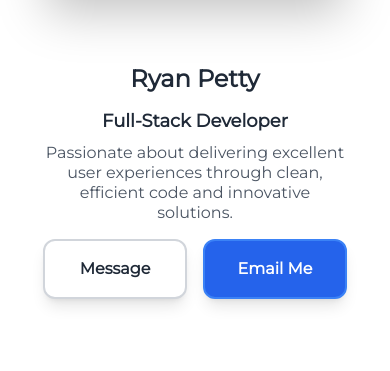
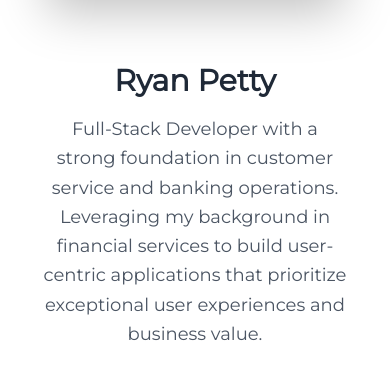
Before and after one commit to Ryebread5555/Portfolio, a React (Vite) app: page / in a window 390 px wide. Shown: the part 672-1043 px from the top of the page. Built offline with nearby package versions, Linux system fonts and the light colour scheme.

Commit message:
Updated About page to enhance animation transitions and improve layout. Updated text content for clarity and responsiveness, ensuring better user experience across devices.

```diff
--- a/src/pages/About.jsx
+++ b/src/pages/About.jsx
@@ -44,22 +44,18 @@ const About = () => {
 
         {/* PROFILE IMAGE - left side on desktop, top on mobile */}
         <motion.div
-          initial="hidden"
-          whileInView="visible"
+          initial={{ opacity: 0, y: 30 }}
+          whileInView={{ opacity: 1, y: 0 }}
           viewport={{ once: true, amount: 0.5 }}
-          transition={{ duration: 0.6, delay: 0.2 }}
-          variants={{
-            hidden: { opacity: 0, x: -50, scale: 0.9 },
-            visible: { opacity: 1, x: 0, scale: 1 },
-          }}
+          transition={{ duration: 0.8, ease: "easeOut" }}
           className="flex justify-center lg:justify-start flex-shrink-0 order-1 lg:order-1 lg:w-auto lg:flex-shrink-0"
           style={{
             flexShrink: 0,
             order: 1,
             display: 'flex',
             justifyContent: isDesktop ? 'flex-start' : 'center',
-            marginTop: isDesktop ? '0' : '15px', // Reduced from 20px to 15px
-            marginBottom: isDesktop ? '0' : '20px', // Reduced from 30px to 20px
+            marginTop: isDesktop ? '0' : '15px',
+            marginBottom: isDesktop ? '0' : '20px',
             transition: 'all 0.3s ease-in-out'
           }}
         >
@@ -80,24 +76,10 @@ const About = () => {
 
         {/* TEXT CONTENT - right side on desktop, bottom on mobile */}
         <motion.div
-           initial="hidden"
-           whileInView="visible"
-           viewport={{ once: true, amount: 0.3 }}
-           transition={{ duration: 2.2, ease: [0.22, 1, 0.36, 1], delay: 0.1 }}
-           variants={{
-             hidden: {
-               opacity: 0,
-               x: 150,
-               scale: 0.98,
-               rotateY: 8,
-             },
-             visible: {
-               opacity: 1,
-               x: 0,
-               scale: 1,
-               rotateY: 0,
-             },
-           }}
+          initial={{ opacity: 0, y: 30 }}
+          whileInView={{ opacity: 1, y: 0 }}
+          viewport={{ once: true, amount: 0.5 }}
+          transition={{ duration: 0.8, ease: "easeOut" }}
           className="flex-1 order-2 lg:order-2 lg:flex-1 lg:flex-grow w-full lg:w-auto"
           style={{
             flex: '0 0 auto',
@@ -109,11 +91,11 @@ const About = () => {
             transition: 'all 0.3s ease-in-out',
             width: 'fit-content',
             height: 'fit-content',
-            marginTop: isDesktop ? '0' : '5px' // Reduced from 10px to 5px
+            marginTop: isDesktop ? '0' : '5px'
           }}
         >
           {/* Text Box Container */}
-           <motion.div
+          <div
             className={`rounded-2xl p-4 sm:p-6 lg:p-8 mx-auto lg:mx-0 transition-colors duration-300`}
             style={{
               width: isDesktop ? 'auto' : '100%',
@@ -124,93 +106,46 @@ const About = () => {
               justifyContent: 'center',
               alignItems: 'center'
             }}
-             initial={{ opacity: 0, y: 15 }}
-             whileInView={{ opacity: 1, y: 0 }}
-             viewport={{ once: true }}
-             transition={{ duration: 1.2, ease: [0.22, 1, 0.36, 1], delay: 0.8 }}
           >
-                         <motion.h1
-               className="text-2xl sm:text-3xl md:text-4xl lg:text-5xl font-bold mb-3 sm:mb-4 text-center lg:text-center transition-colors duration-300"
-               initial={{ opacity: 0, y: 20 }}
-               whileInView={{ opacity: 1, y: 0 }}
-               viewport={{ once: true }}
-               transition={{ duration: 0.8, ease: [0.22, 1, 0.36, 1], delay: 1.2 }}
-             >
+            <h1 className="text-3xl sm:text-4xl md:text-5xl lg:text-6xl xl:text-7xl font-bold mb-4 sm:mb-6 text-center lg:text-center transition-colors duration-300">
               <span className={darkMode ? 'text-white' : 'text-gray-800'}>Ryan Petty</span>
-            </motion.h1>
+            </h1>
 
-                         <motion.div
-               className="space-y-2 mb-4 sm:mb-6"
-               initial={{ opacity: 0, y: 15 }}
-               whileInView={{ opacity: 1, y: 0 }}
-               viewport={{ once: true }}
-               transition={{ duration: 0.8, ease: [0.22, 1, 0.36, 1], delay: 1.4 }}
-             >
-               <motion.p
-                 className={`text-lg sm:text-xl md:text-2xl font-semibold text-center lg:text-center transition-colors duration-300 ${
-                   darkMode ? 'text-white' : 'text-gray-800'
-                 }`}
-                 initial={{ opacity: 0, y: 12 }}
-                 whileInView={{ opacity: 1, y: 0 }}
-                 viewport={{ once: true }}
-                 transition={{ duration: 0.7, ease: [0.22, 1, 0.36, 1], delay: 1.6 }}
-               >
-                 Full-Stack Developer
-               </motion.p>
-                              <motion.p
-                  className={`text-base sm:text-lg md:text-xl lg:text-2xl text-center lg:text-center leading-tight transition-colors duration-300 ${
+            <div className="space-y-3 mb-6 sm:mb-8">
+              <p className={`text-lg sm:text-xl md:text-2xl lg:text-3xl xl:text-4xl text-center lg:text-center leading-relaxed transition-colors duration-300 ${
                 darkMode ? 'text-gray-300' : 'text-gray-600'
-                  }`}
-                  initial={{ opacity: 0, y: 12 }}
-                  whileInView={{ opacity: 1, y: 0 }}
-                  viewport={{ once: true }}
-                  transition={{ duration: 0.7, ease: [0.22, 1, 0.36, 1], delay: 1.8 }}
-                >
-                  Passionate about delivering excellent user experiences through clean, efficient code and innovative solutions.
-                </motion.p>
-             </motion.div>
+              }`}>
+                Full-Stack Developer with a strong foundation in customer service and banking operations. Leveraging my background in financial services to build user-centric applications that prioritize exceptional user experiences and business value.
+              </p>
+            </div>
 
-                         <motion.div
-  className="flex flex-row gap-4 justify-center lg:justify-center"
-  initial={{ opacity: 0, y: 15 }}
-  whileInView={{ opacity: 1, y: 0 }}
-  viewport={{ once: true }}
-  transition={{ duration: 0.8, ease: [0.22, 1, 0.36, 1], delay: 2.0 }}
->
-  <motion.a
+            <div className="flex flex-row gap-4 justify-center lg:justify-center">
+              <a
                 href="#contact"
                 className={`font-semibold px-8 py-4 rounded-xl border-2 hover:scale-105 hover:shadow-xl transition-all duration-300 shadow-lg text-center transform text-base w-36 ${
                   darkMode
                     ? 'bg-gray-800 text-white border-gray-600 hover:bg-gray-700 hover:border-gray-500 hover:shadow-gray-900/50'
                     : 'bg-white text-gray-800 border-gray-300 hover:bg-gray-50 hover:border-gray-400 hover:shadow-gray-900/20'
                 }`}
-    initial={{ opacity: 0, y: 12 }}
-    whileInView={{ opacity: 1, y: 0 }}
-    viewport={{ once: true }}
-    transition={{ duration: 0.7, ease: [0.22, 1, 0.36, 1], delay: 2.2 }}
                 whileHover={{ scale: 1.05 }}
                 whileTap={{ scale: 0.95 }}
               >
                 Message
-  </motion.a>
-  <motion.a
+              </a>
+              <a
                 href="mailto:ryanpetty.dev@gmail.com"
                 className={`font-semibold px-8 py-4 rounded-xl border-2 hover:scale-105 hover:shadow-xl transition-all duration-300 shadow-lg text-center transform text-base w-36 ${
                   darkMode
                     ? 'bg-blue-600 text-white border-blue-500 hover:bg-blue-700 hover:border-blue-400 hover:shadow-blue-900/50'
                     : 'bg-blue-600 text-white border-blue-500 hover:bg-blue-700 hover:border-blue-400 hover:shadow-blue-900/30'
                 }`}
-    initial={{ opacity: 0, y: 12 }}
-    whileInView={{ opacity: 1, y: 0 }}
-    viewport={{ once: true }}
-    transition={{ duration: 0.7, ease: [0.22, 1, 0.36, 1], delay: 2.4 }}
                 whileHover={{ scale: 1.05 }}
                 whileTap={{ scale: 0.95 }}
               >
                 Email Me
-  </motion.a>
-</motion.div>
-          </motion.div>
+              </a>
+            </div>
+          </div>
         </motion.div>
       </section>
     </ParallaxSection>
```
Lines whose indentation alone changed are shown as unchanged.
